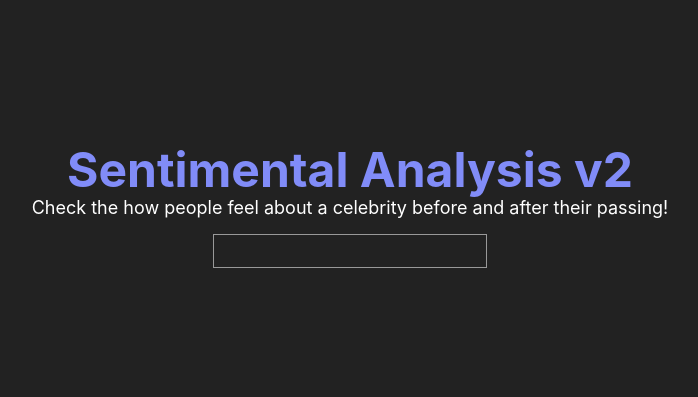
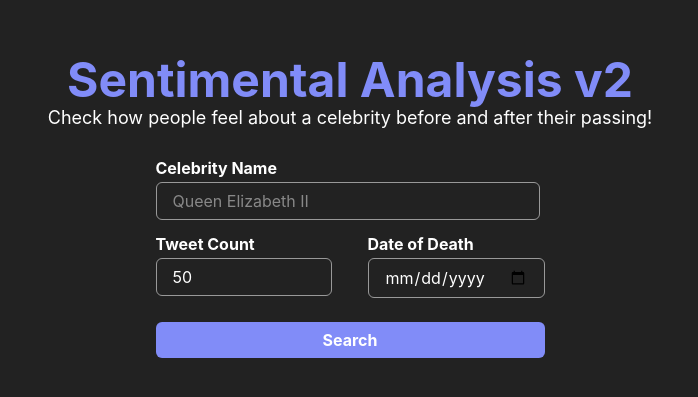
Before and after one commit to notcruz/term-project-team-2, a React (Create React App) app in the folder app/: page / in a window 1280 px wide. Shown: the part 193-590 px from the top of the page, without its empty margins (290-988 px from the left). Built offline with nearby package versions, Linux system fonts and the light colour scheme.

Commit message:
frontend

```diff
--- a/app/src/App.js
+++ b/app/src/App.js
@@ -3,6 +3,8 @@ import { useState } from "react";
 
 function App() {
   const [input, setInput] = useState();
+  const [count, setCount] = useState(50);
+  const [date, setDate] = useState();
 
   return (
     <div className="min-h-screen flex flex-col items-center justify-center text-center">
@@ -14,28 +16,65 @@ function App() {
         </div>
         <div>
           <p className="text-lg">
-            Check the how people feel about a celebrity before and after their
+            Check how people feel about a celebrity before and after their
             passing!
           </p>
         </div>
-        <div className="mt-3">
-          <input
-            type="text"
-            value={input}
-            onChange={(e) => setInput(e?.target?.value)}
-            className="bg-transparent border border-gray-300 px-3 py-1"
-          />
+        <div className="mt-6 flex flex-wrap flex-col space-y-3 items-center justify-center">
+          <div className="flex flex-col gap-y-3">
+            <div className="flex flex-col items-start">
+              <div className={"mb-0.5"}>
+                <h3 className="font-bold">Celebrity Name</h3>
+              </div>
+              <div>
+                <input
+                  type="text"
+                  value={input}
+                  placeholder="Queen Elizabeth II"
+                  onChange={(e) => setInput(e?.target?.value)}
+                  className="rounded-md bg-transparent border w-96 border-gray-300 px-4 py-1.5 duration-300 outline-indigo-400 ring-0"
+                />
+              </div>
+            </div>
+            <div className="flex justify-center gap-x-9">
+              <div className="flex flex-col items-start">
+                <div className={"mb-0.5"}>
+                  <h3 className="font-bold">Tweet Count</h3>
+                </div>
+                <div>
+                  <input
+                    type={"number"}
+                    value={count}
+                    placeholder={50}
+                    onChange={(e) => setCount(e?.target?.value)}
+                    className="rounded-md bg-transparent border w-44 border-gray-300 px-4 py-1.5 duration-300 outline-indigo-400 ring-0"
+                  />
+                </div>
+              </div>
+              <div className="flex flex-col items-start">
+                <div className={"mb-0.5"}>
+                  <h3 className="font-bold">Date of Death</h3>
+                </div>
+                <div>
+                  <input
+                    type={"date"}
+                    value={date}
+                    placeholder="09/08/2022"
+                    onChange={(e) => setDate(e?.target?.value)}
+                    className="rounded-md bg-transparent border border-gray-300 px-4 py-1.5 duration-300 outline-indigo-400 ring-0"
+                  />
+                </div>
+              </div>
+            </div>
+            <div className="flex mt-3">
+              <button className="w-full rounded-md bg-indigo-400 font-bold px-4 py-1.5 hover:scale-105 duration-300">
+                Search
+              </button>
+            </div>
+          </div>
         </div>
       </body>
     </div>
   );
 }
-
-/**
-  <nav className="bg-gray-600 flex justify-center py-3">
-        <a href="/" className="font-bold text-xl hover:scale-105 duration-300">
-          Sentimental Analysis v2
-        </a>
-      </nav>
- */
 export default App;
```
Also changed, not shown: 1 other file (tests, documents, lock files or other folders).
